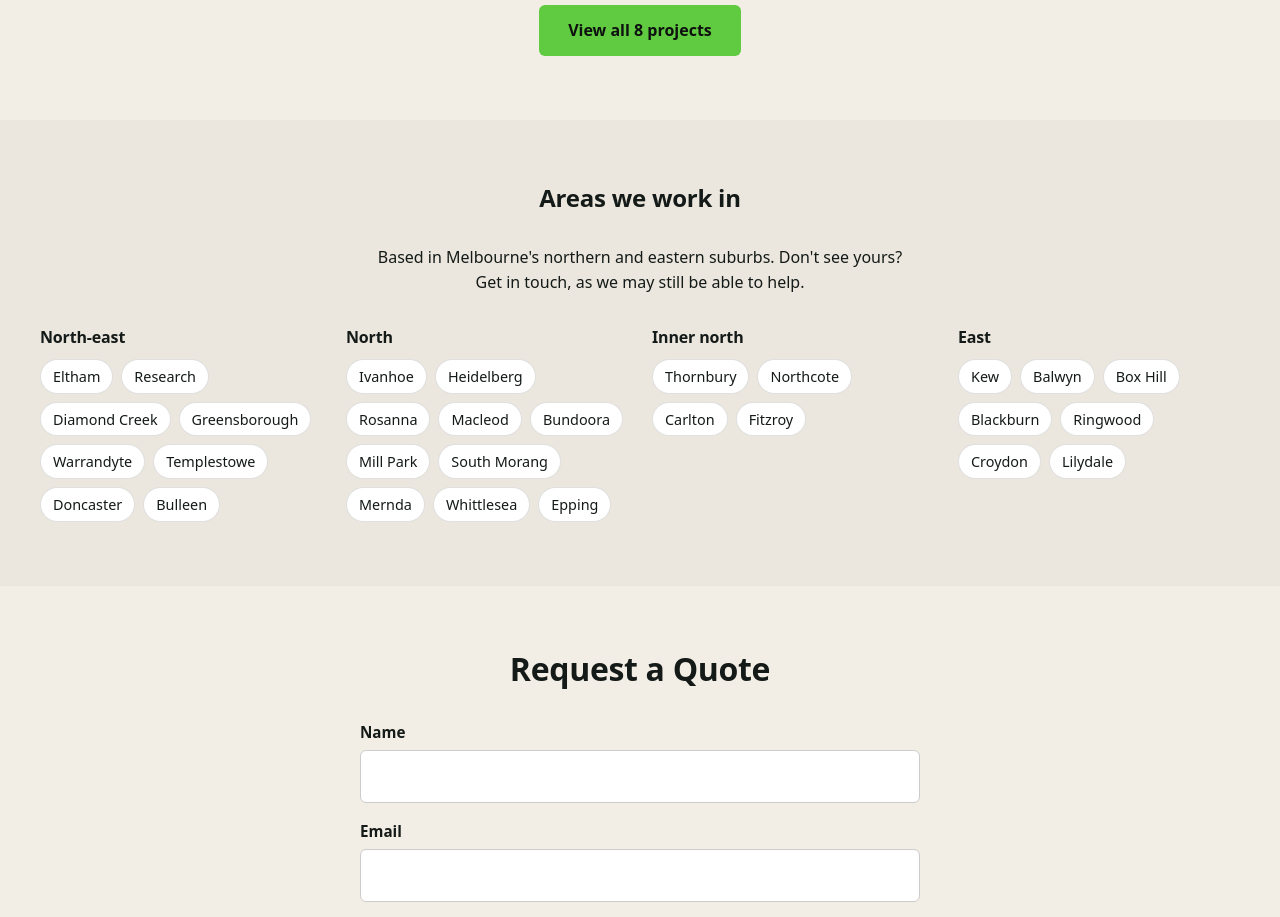
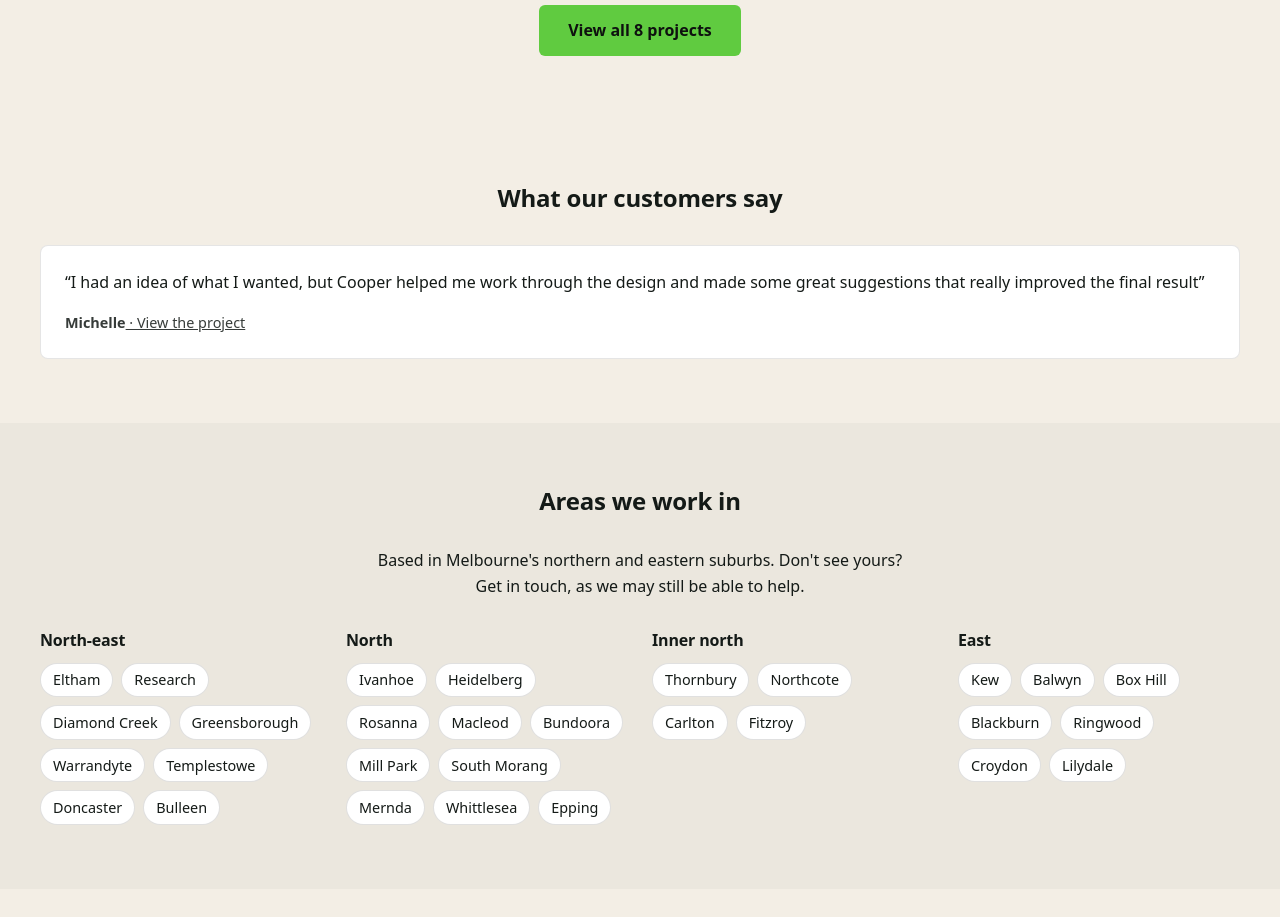
Before and after one commit to BeanedCans2005/CMK-CARPENTRY, a React (Vite) app in the folder cmk-carpentry-mock/: page / in a window 1280 px wide. Shown: the part 1280-2197 px from the top of the page. Built offline with nearby package versions, Linux system fonts and the light colour scheme.

Commit message:
Added a review

```diff
--- a/cmk-carpentry-mock/src/reviews.js
+++ b/cmk-carpentry-mock/src/reviews.js
@@ -7,4 +7,9 @@ export const reviews = [
   //   text: "Paste the real review text here.",
   //   project: "",           // optional, e.g. "merbau-deck-level-frame"
   // },
+  {
+    name: "Michelle",
+    text: "I had an idea of what I wanted, but Cooper helped me work through the design and made some great suggestions that really improved the final result",
+    project: "New Deck"
+  },
 ];
```
